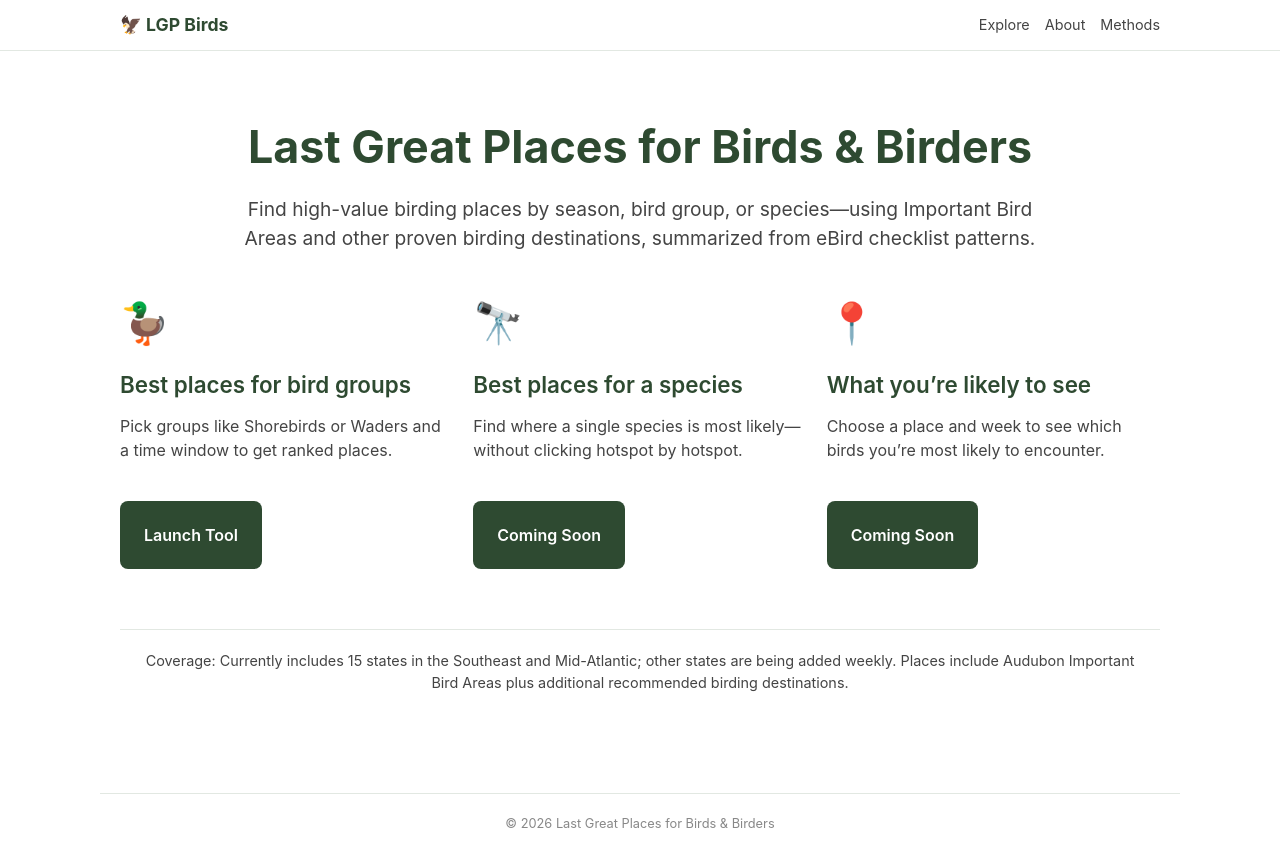
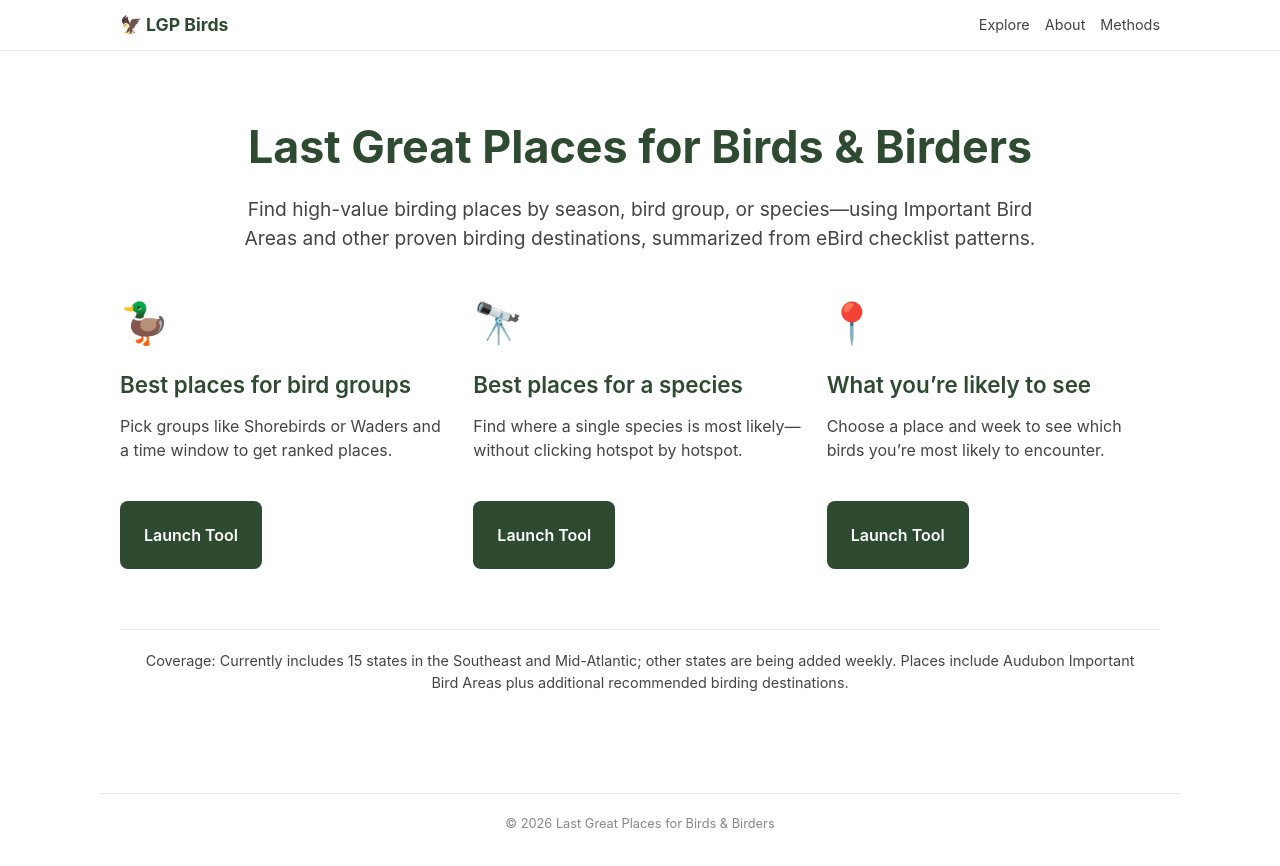
Before and after one commit to lastgreatplaces/LGP-Birds, a Next.js app: page / in a window 1280 px wide. Shown: the top 866 px of the page. Built offline with nearby package versions, Linux system fonts and the light colour scheme.

Commit message:
changed button to launch tool i hope

```diff
--- a/app/page.tsx
+++ b/app/page.tsx
@@ -45,7 +45,7 @@ export default function HomePage() {
             <h2 style={{ fontSize: '1.4rem' }}>{card.title}</h2>
             <p style={{ flexGrow: 1 }}>{card.desc}</p>
             <Link href={card.link} className="btn" style={{ marginTop: '20px', width: 'fit-content' }}>
-              {card.link.includes('groups') ? 'Launch Tool' : 'Coming Soon'}
+              {card.link.includes('groups') ? 'Launch Tool' : 'Launch Tool'}
             </Link>
           </div>
         ))}
```
